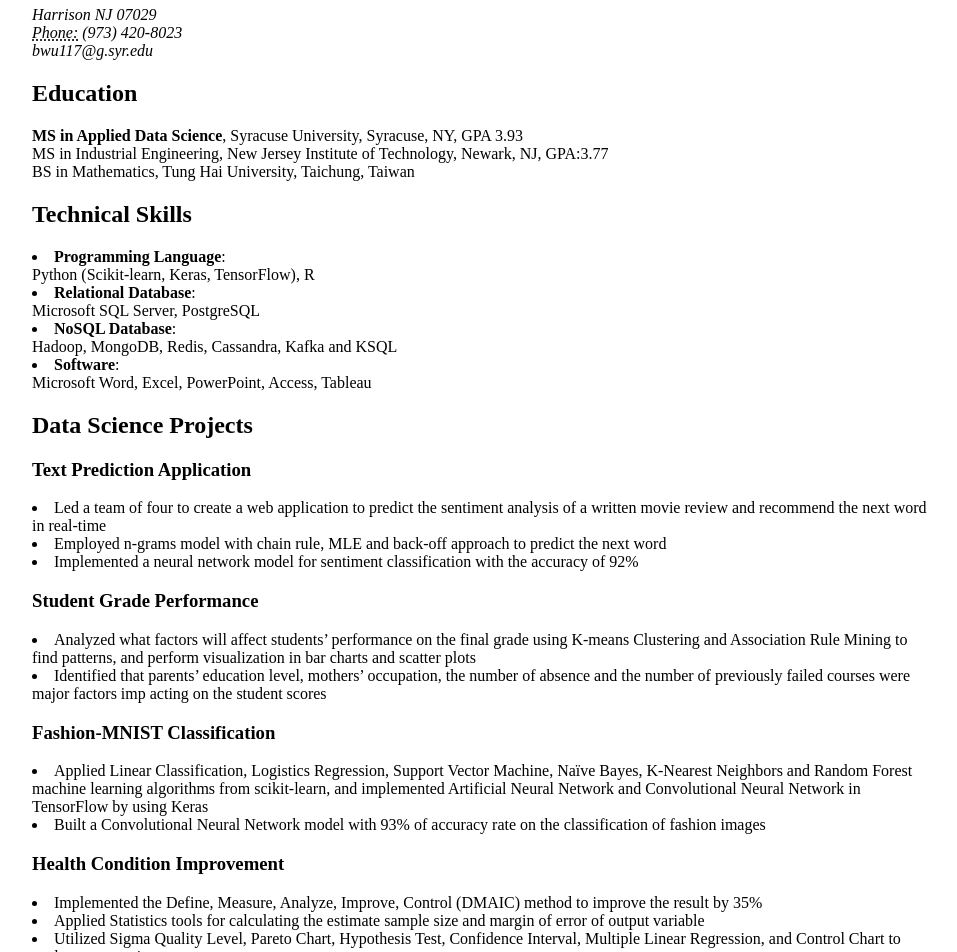
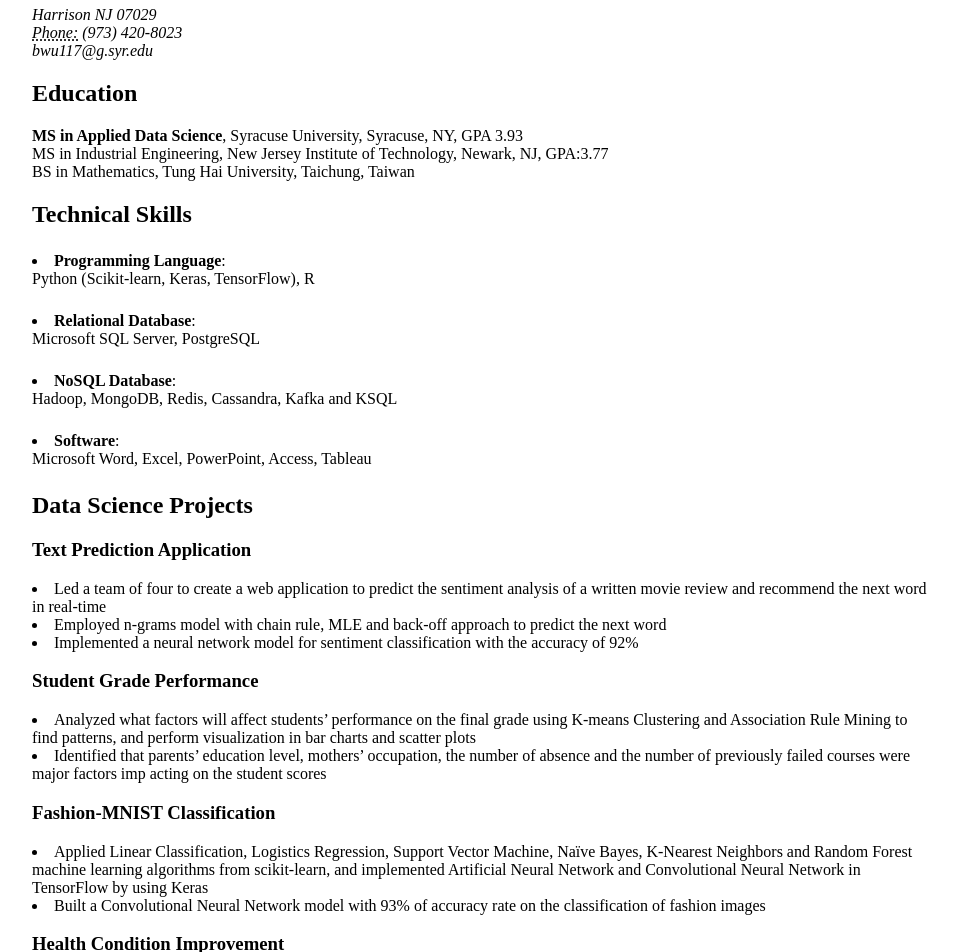
Before and after one commit to bing020815/bing020815.github.io, a Jekyll site: the page built from resume/index.html, in a window 1280 px wide. Shown: the part 629-1581 px from the top of the page, without its empty margins (160-1117 px from the left). Built offline with Jekyll 4.4.1, drawn with Linux system fonts in a browser that asks for light colours.

Commit message:
Update index.html

```diff
--- a/resume/index.html
+++ b/resume/index.html
@@ -21,11 +21,14 @@
 						</span>
 
         <h2>Technical Skills</h2>
-		<li><strong>Programming Language</strong>:</li>Python (Scikit-learn, Keras, TensorFlow), R
-        	<li><strong>Relational Database</strong>:</li>Microsoft SQL Server, PostgreSQL
-		<li><strong>NoSQL Database</strong>:</li>Hadoop, MongoDB, Redis, Cassandra, Kafka and KSQL
-		<li><strong>Software</strong>:</li>Microsoft Word, Excel, PowerPoint, Access, Tableau
-
+		<p><li><strong>Programming Language</strong>:</li>
+		<span style="text-align: justify; display:block;">Python (Scikit-learn, Keras, TensorFlow), R</span></p>
+        	<p><li><strong>Relational Database</strong>:</li>
+		<span style="text-align: justify; display:block;">Microsoft SQL Server, PostgreSQL</span></p>
+		<p><li><strong>NoSQL Database</strong>:</li>
+		<span style="text-align: justify; display:block;">Hadoop, MongoDB, Redis, Cassandra, Kafka and KSQL</span></p>
+		<p><li><strong>Software</strong>:</li>
+          	<span style="text-align: justify; display:block;">Microsoft Word, Excel, PowerPoint, Access, Tableau</span></p>
 	<h2>Data Science Projects</h2>
 		<h3>Text Prediction Application</h3>
 		<li>Led a team of four to create a web application to predict the sentiment analysis of a written movie review
```
